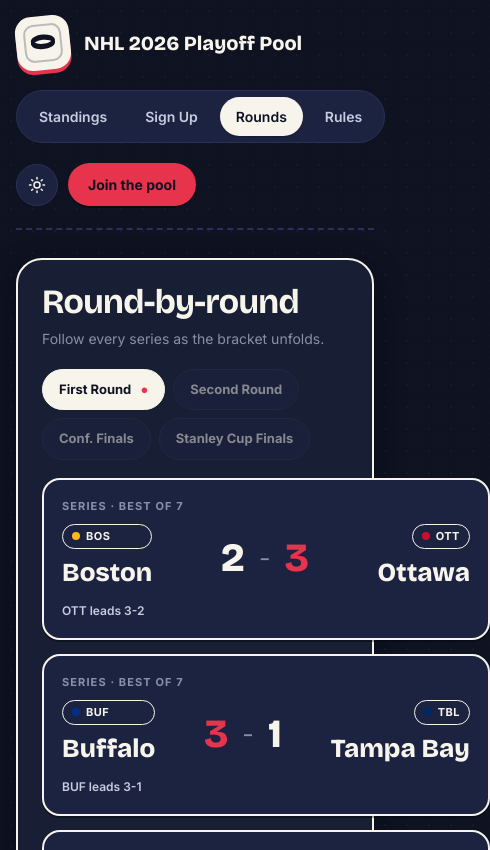
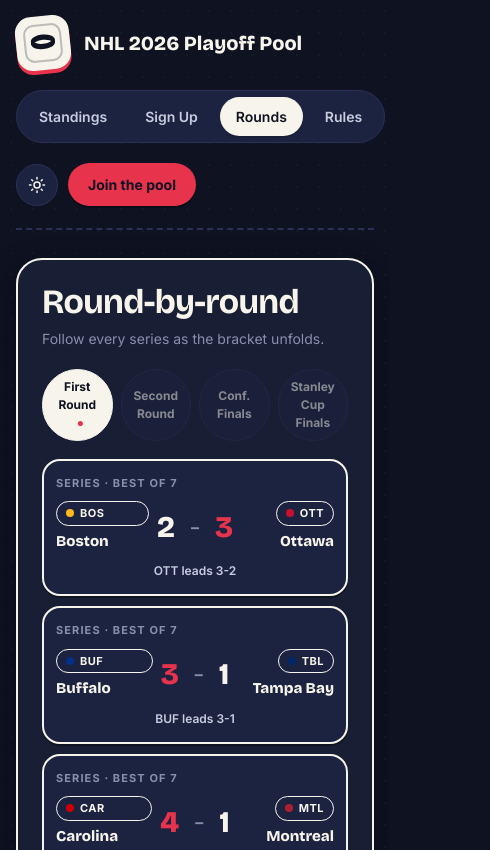
Before and after one commit to powersa29/nhl-2026-pool, a Next.js app: page /rounds in a window 390 px wide. Shown: the top 850 px of the page, 490 px wide, since content can reach past the window. Built offline with nearby package versions, Linux system fonts and the light colour scheme; no server answers.

Commit message:
Make rounds view more mobile friendly

```diff
--- a/app/globals.css
+++ b/app/globals.css
@@ -403,17 +403,21 @@
 .round-tab { padding: 10px 16px; border-radius: var(--radius-pill); background: var(--chip); border: 1.5px solid var(--line); font-weight: 700; font-size: 13px; }
 .round-tab.active { background: var(--ink); color: var(--ice); border-color: var(--ink); }
 .round-tab.inactive { opacity: 0.5; cursor: not-allowed; }
+@media (max-width: 480px) { .round-tab { padding: 8px 12px; font-size: 12px; flex: 1; text-align: center; } }
 
 .series-grid { display: grid; grid-template-columns: repeat(2, 1fr); gap: 14px; }
-@media (max-width: 720px) { .series-grid { grid-template-columns: 1fr; } }
+@media (max-width: 720px) { .series-grid { grid-template-columns: 1fr; gap: 10px; } }
 .series-card { background: var(--chip); border: 2px solid var(--ink); border-radius: var(--radius); padding: 18px; box-shadow: var(--shadow-sm); }
+@media (max-width: 480px) { .series-card { padding: 14px 12px; } }
 .series-head { font-size: 11px; font-weight: 700; color: var(--muted); letter-spacing: 0.1em; text-transform: uppercase; margin-bottom: 10px; }
-.series-teams { display: flex; justify-content: space-between; align-items: center; gap: 14px; }
-.series-team { display: flex; flex-direction: column; gap: 4px; }
-.series-team .a { font-family: var(--display); font-weight: 800; font-size: 26px; }
+.series-teams { display: flex; justify-content: space-between; align-items: center; gap: 8px; }
+.series-team { display: flex; flex-direction: column; gap: 4px; min-width: 0; flex: 1; }
+.series-team .a { font-family: var(--display); font-weight: 800; font-size: 22px; white-space: nowrap; overflow: hidden; text-overflow: ellipsis; }
+@media (max-width: 480px) { .series-team .a { font-size: 15px; } }
 .series-score { font-family: var(--display); font-weight: 800; font-size: 40px; line-height: 1; }
+@media (max-width: 480px) { .series-score { font-size: 30px; } }
 .series-score.w { color: var(--red); }
-.series-status { margin-top: 10px; font-size: 12px; font-weight: 600; color: var(--ink-soft); }
+.series-status { margin-top: 10px; font-size: 12px; font-weight: 600; color: var(--ink-soft); text-align: center; }
 
 /* ── Misc ── */
 .empty-state { padding: 40px 20px; text-align: center; color: var(--muted); font-style: italic; }
```
